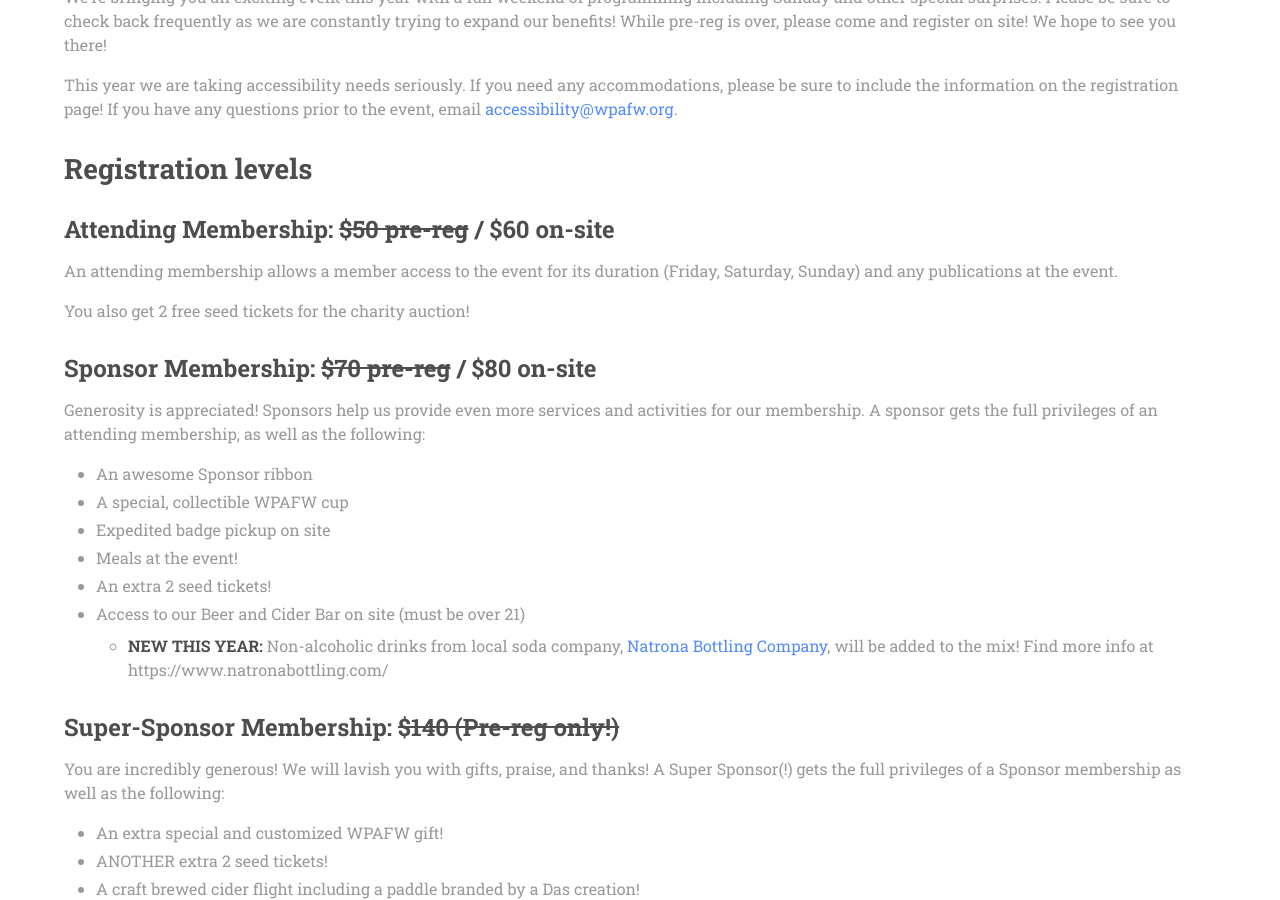
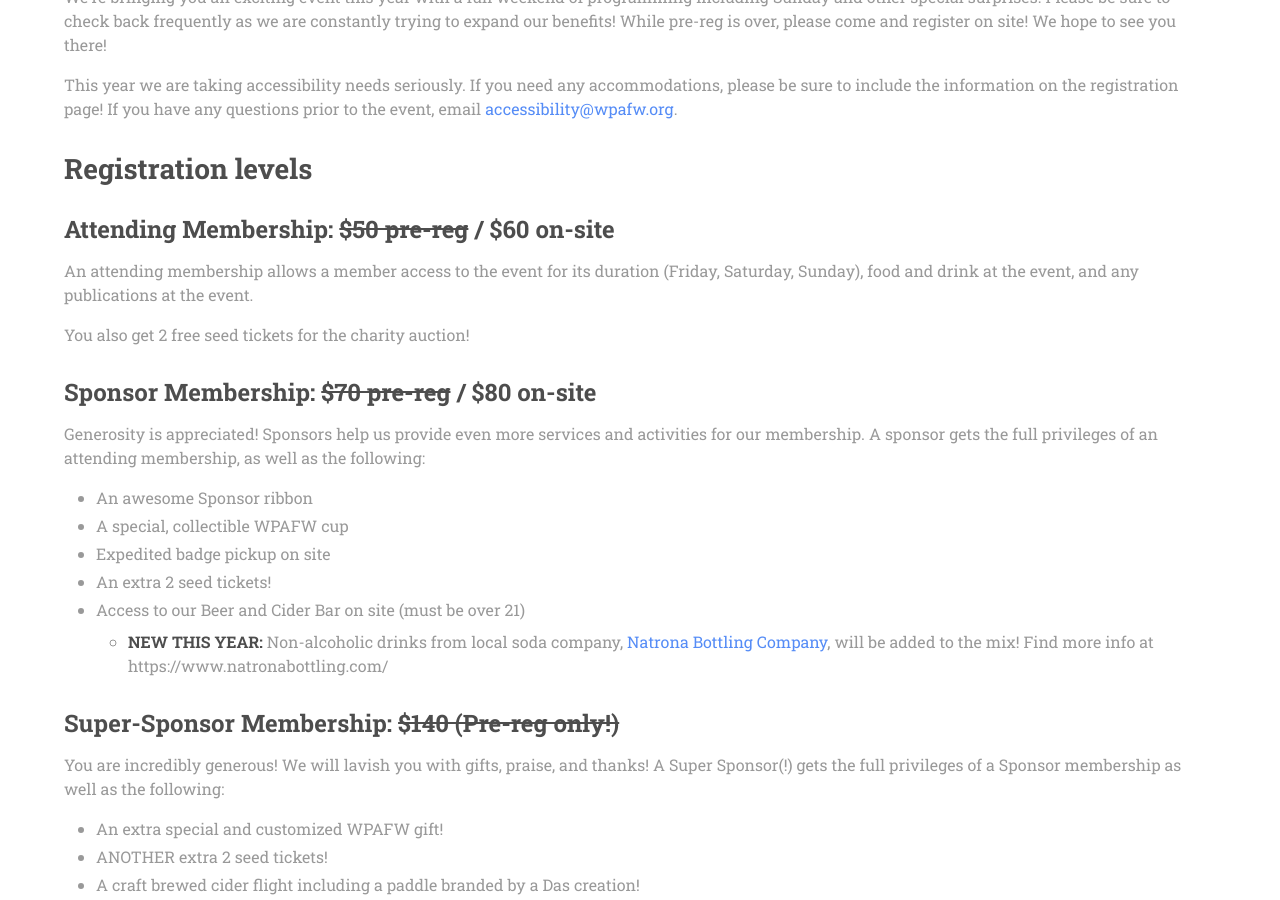
Before and after one commit to wpafw/wpafw.org, a Jekyll site: the page built from registration.md, in a window 1280 px wide and 900 px high, scrolled down 660 px. Built offline with Jekyll 4.4.1, drawn with Linux system fonts in a browser that asks for light colours; nearby versions of some CDN libraries.

Commit message:
unfix error in drink page

```diff
--- a/registration.md
+++ b/registration.md
@@ -22,7 +22,7 @@ This year we are taking accessibility needs seriously. If you need any accommoda
 
 ## Registration levels
 ### Attending Membership: ~~$50 pre-reg~~ / $60 on-site
-An attending membership allows a member access to the event for its duration (Friday, Saturday, Sunday) and any publications at the event.
+An attending membership allows a member access to the event for its duration (Friday, Saturday, Sunday), food and drink at the event, and any publications at the event.
 
 You also get 2 free seed tickets for the charity auction!
 
@@ -32,7 +32,6 @@ Generosity is appreciated! Sponsors help us provide even more services and activ
 * An awesome Sponsor ribbon
 * A special, collectible WPAFW cup
 * Expedited badge pickup on site
-* Meals at the event!
 * An extra 2 seed tickets!
 * Access to our Beer and Cider Bar on site (must be over 21)
   * **NEW THIS YEAR:** Non-alcoholic drinks from local soda company, [Natrona Bottling Company](https://www.natronabottling.com/), will be added to the mix!  Find more info at https://www.natronabottling.com/
```
Also changed, not shown: food.md (+1 -1 lines).
